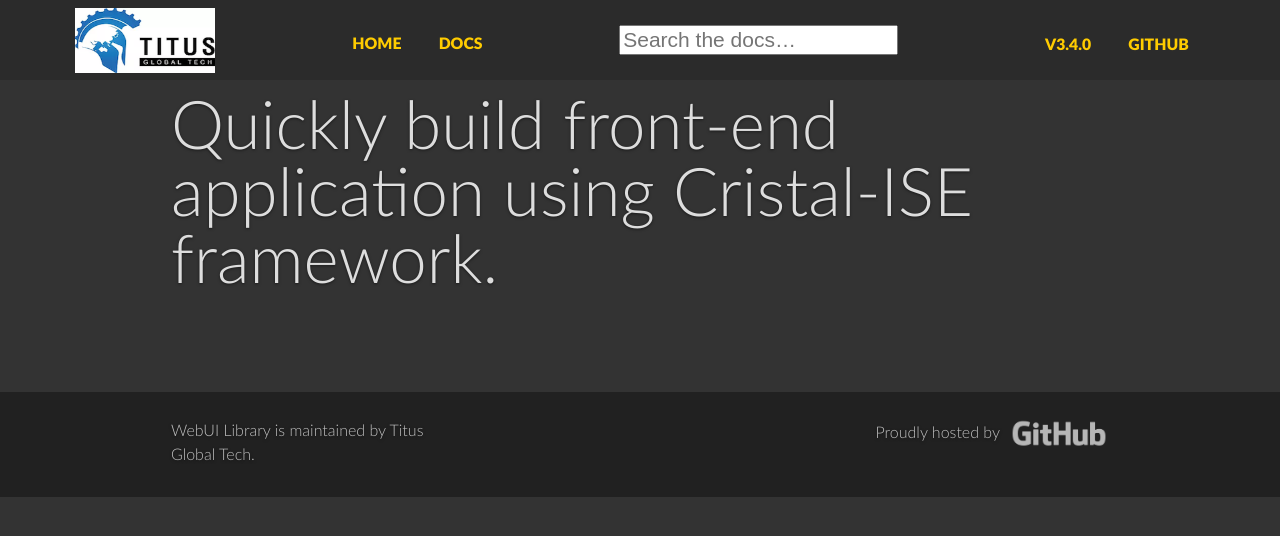
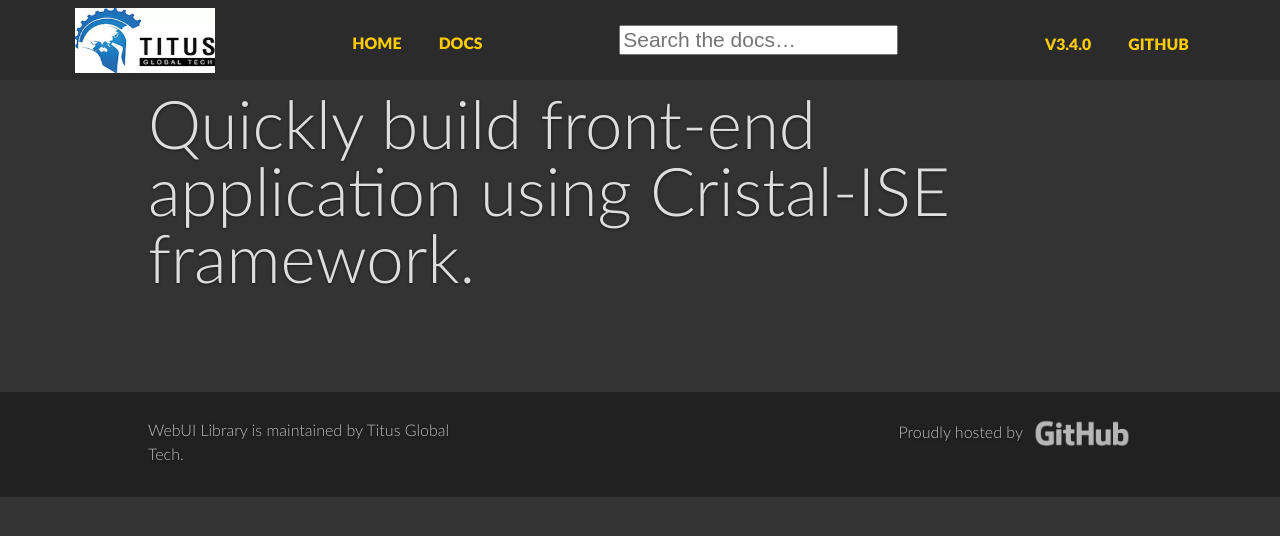
Before and after one commit to TitusTech/docs-webui, a Jekyll site: the page built from pages/index.html, in a window 1280 px wide. Shown: the top 536 px of the page. Built offline with Jekyll 4.4.1, drawn with Linux system fonts in a browser that asks for light colours; comment, search, counter and statistics services are not loaded.

Commit message:
Update _gridism.scss

```diff
--- a/_sass/_gridism.scss
+++ b/_sass/_gridism.scss
@@ -42,7 +42,7 @@
 /* Wrapping at a maximum width is optional */
 .wrap .grid,
 .grid.wrap {
-  max-width: 978px;
+  max-width: 80%;
   margin: 0 auto;
 }
 
```
